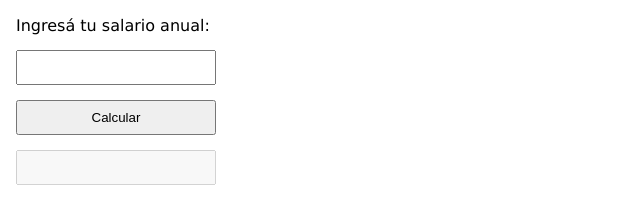
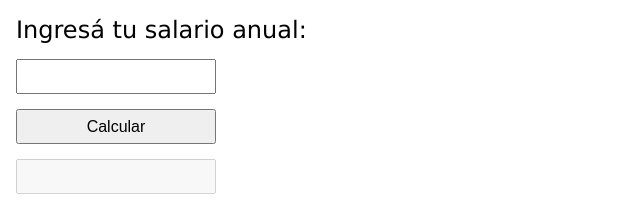
Before and after one commit to amShuri/curso-de-javascript, a plain HTML site: page clase-5/tarea-1.html in a window 1280 px wide. Shown: the whole page, without its empty margins (0-640 px from the left). Drawn offline with Linux system fonts and the light colour scheme.

Commit message:
Actualizo estilos para mantener orden entre tareas

```diff
--- a/clase-5/style.css
+++ b/clase-5/style.css
@@ -1,6 +1,11 @@
 * {
   box-sizing: border-box;
   margin: 0;
+  padding: 0;
+}
+
+body {
+  padding: 1rem;
 }
 
 form {
@@ -9,7 +14,6 @@ form {
   flex-direction: column;
   font-family: Verdana, Geneva, Tahoma, sans-serif;
   gap: 15px;
-  padding: 1rem;
 }
 
 input,
@@ -21,3 +25,11 @@ button {
 input {
   padding: 0.5rem;
 }
+
+button {
+  font-size: 1rem;
+}
+
+p {
+  font-size: 1.5rem;
+}
```
